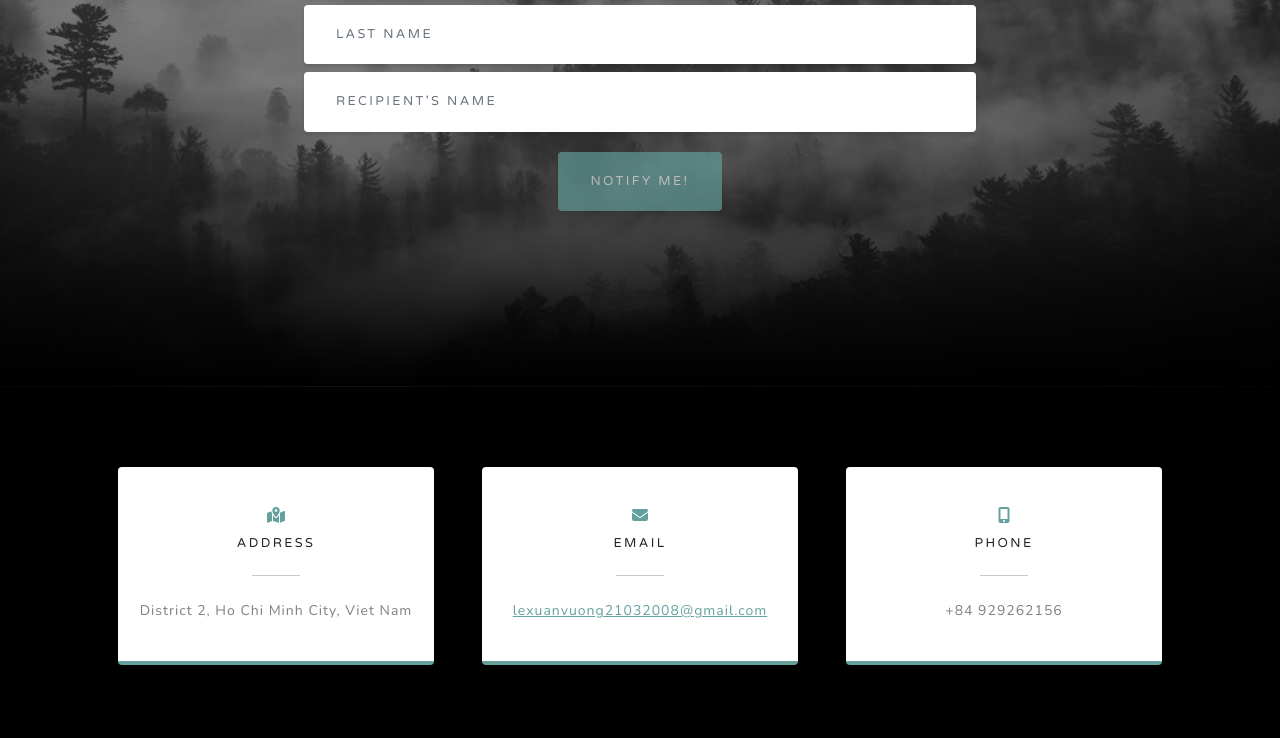
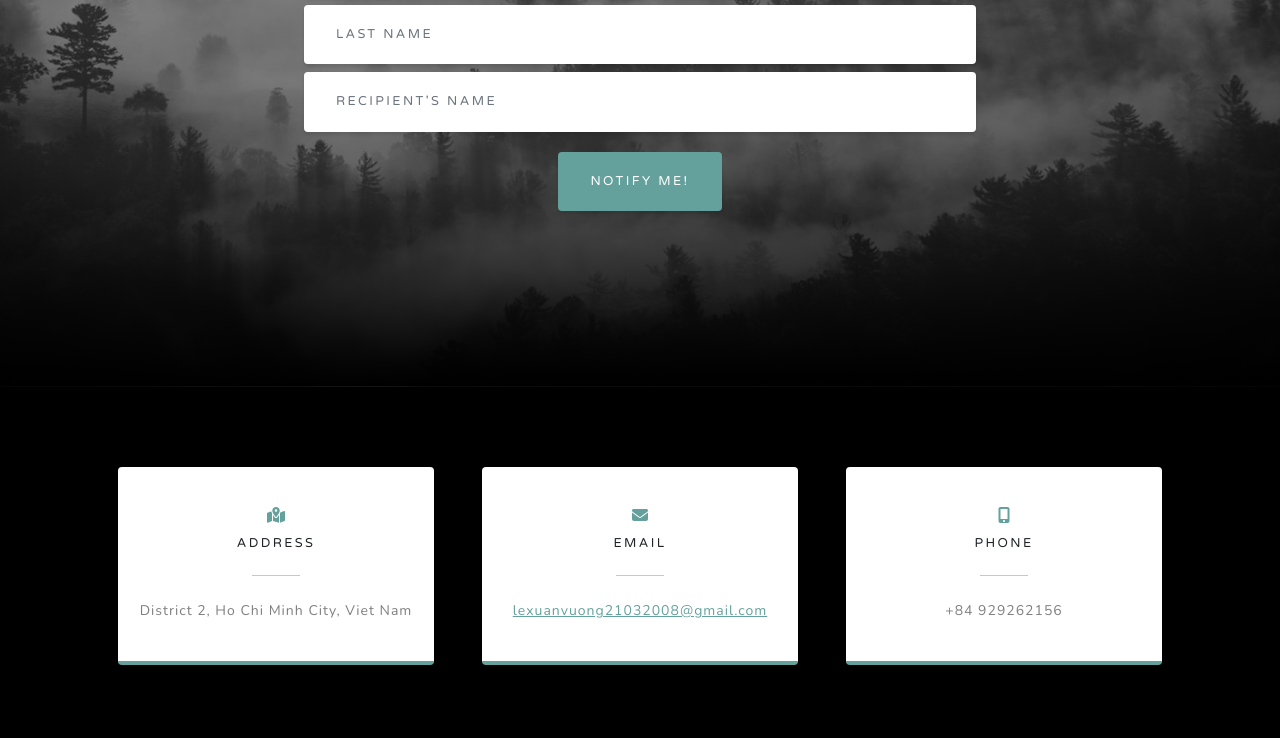
Before and after one commit to MarkHM7/duancuoikhoa, a website: page index.html in a window 1280 px wide. Shown: the part 3880-4618 px from the top of the page. Drawn offline with nearby package versions, Linux system fonts and the light colour scheme.

Commit message:
Update index.html

```diff
--- a/index.html
+++ b/index.html
@@ -169,7 +169,7 @@
                                     placeholder="Recipient's Name" aria-label="Enter email address..."
                                     data-sb-validations="required,email" />
                                 </div></div>
-                            <div class="p-3"><button class="btn btn-primary disabled" id="submitButton"
+                            <div class="p-3"><button class="btn btn-primary unable" id="submitButton"
                                     type="submit">Notify Me!</button></div>
                         </div>
                         <div class="invalid-feedback mt-2" data-sb-feedback="emailAddress:required">An email is
```
